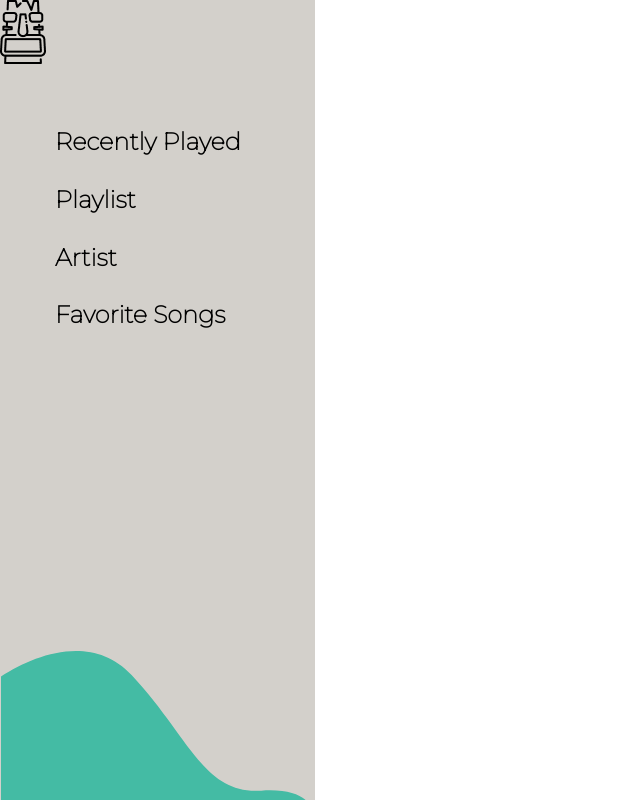
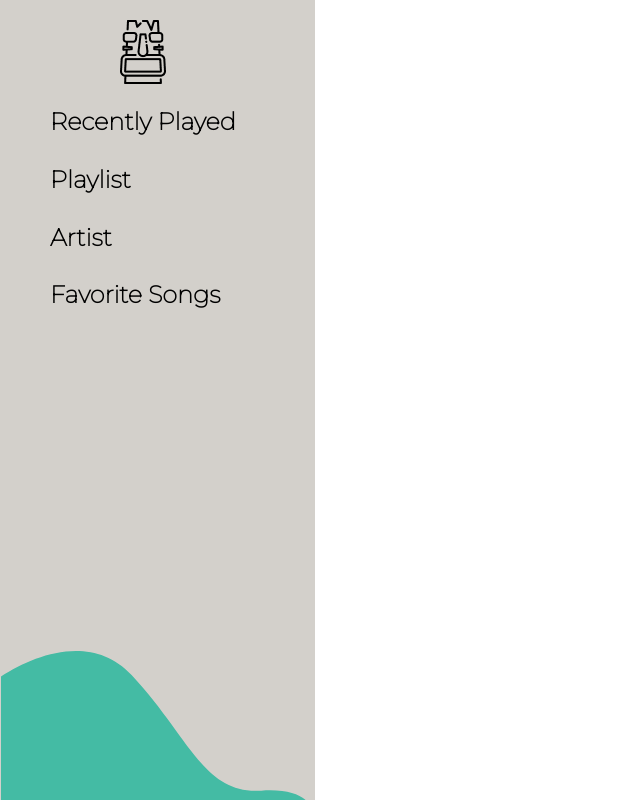
Before and after one commit to AlexGuzman98/Tiki, a website: page home.html in a window 1280 px wide. Shown: the whole page, without its empty margins (0-640 px from the left). Drawn offline with Linux system fonts and the light colour scheme.

Commit message:
addFixesinLogo

```diff
--- a/home.html
+++ b/home.html
@@ -36,7 +36,7 @@
   </div>
   <div class="menu__global">
     <img class="wave__global" src="/img/onda_global.svg" alt="">
-    <img src="img/tiki_logo_little.png" alt="Logo">
+    <img class="logo__global" src="img/tiki_logo_little.png" alt="Logo">
     <div class="menu_links">
       <a href="./rplayed.html">Recently Played</a>
       <a href="./playlist.html">Playlist</a>
--- a/sass/partials/_globals.scss
+++ b/sass/partials/_globals.scss
@@ -52,7 +52,7 @@
 // Vertical Menu
 
 .menu_links {
-  margin: 60px 0 0 55px ;
+  margin: 20px 0 0 50px ;
   width: 202px ;
 
   a {
--- a/sass/partials/_menuLinks.scss
+++ b/sass/partials/_menuLinks.scss
@@ -13,3 +13,7 @@
     left: 1px;
     top: 650px;
 }
+.logo__global{
+    margin-left: 120px;
+    margin-top: 20px;
+}
```
Also changed, not shown: public/css/style.css.
